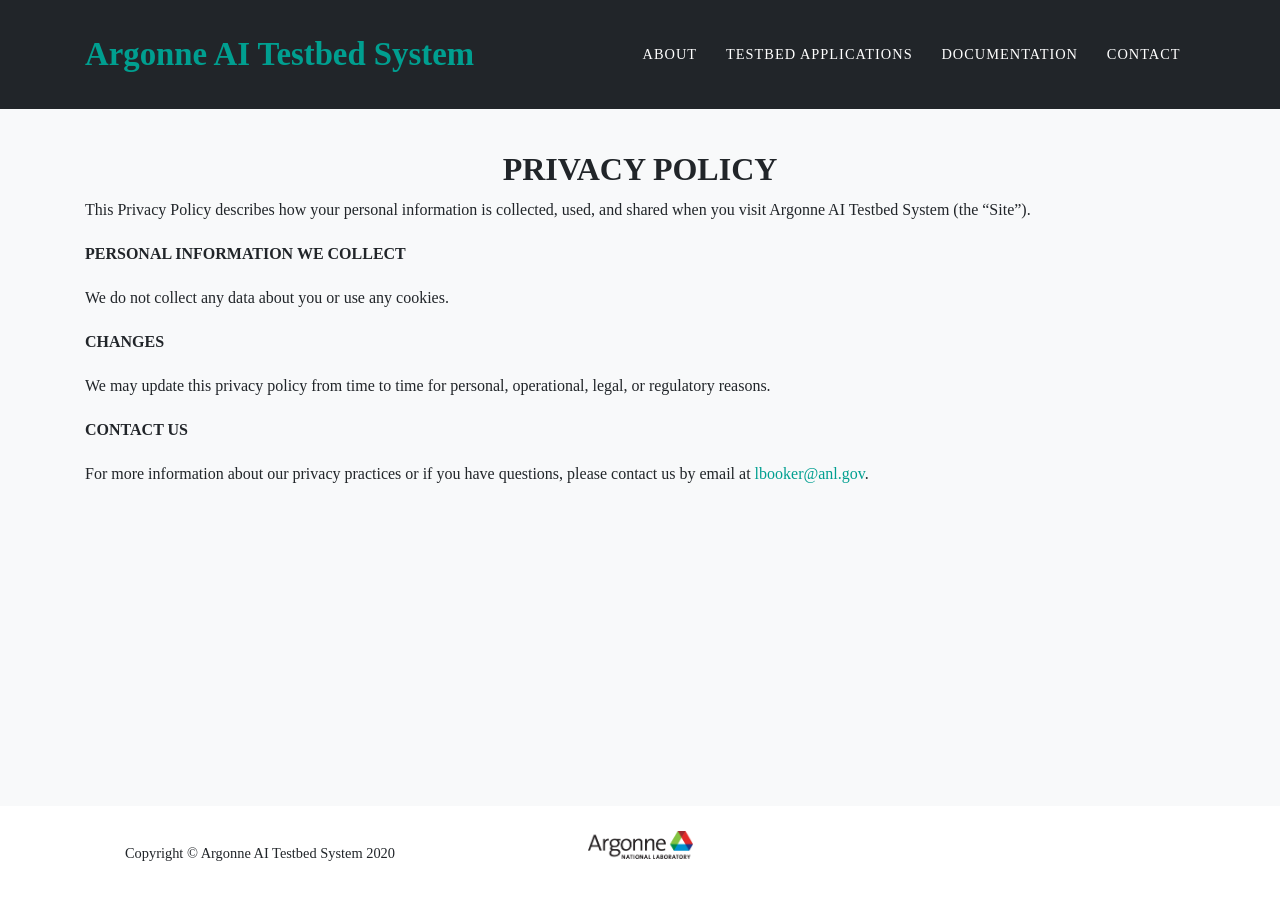
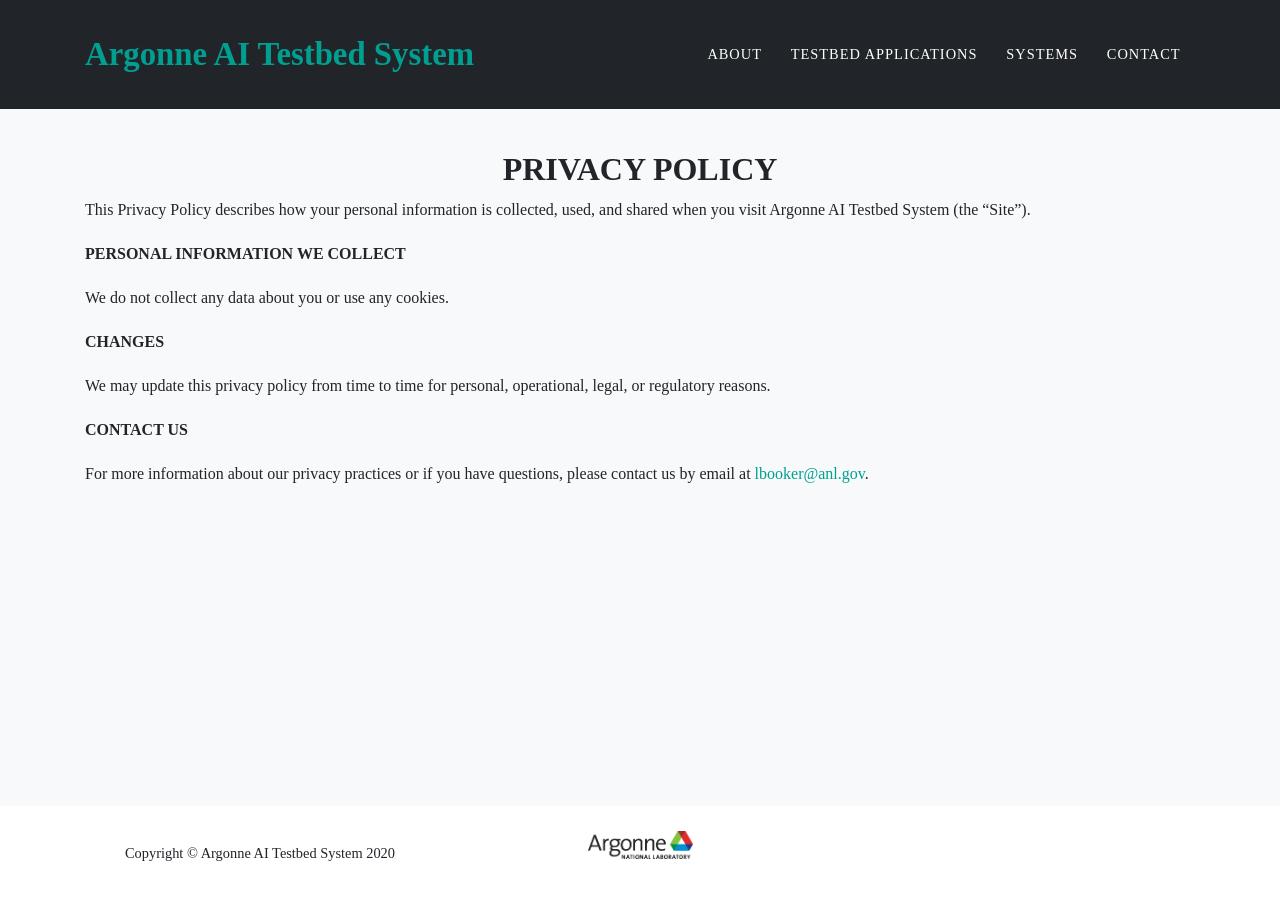
Before and after one commit to argonne-lcf/AITS-Site, a Jekyll site: the page built from docs/legal.md, in a window 1280 px wide. Built offline with Jekyll 4.4.1, drawn with Linux system fonts in a browser that asks for light colours; some web fonts are replaced.

Commit message:
Updated navigation and main images

```diff
--- a/docs/_data/navigation.yml
+++ b/docs/_data/navigation.yml
@@ -5,7 +5,7 @@ nav:
   - title: "Testbed Applications"
     section: services
 
-  - title: "Documentation"
+  - title: "Systems"
     section: portfolio
 
   - title: "Contact"
--- a/docs/_data/sitetext.yml
+++ b/docs/_data/sitetext.yml
@@ -25,7 +25,7 @@ services:
         image: assets/img/services/bildsten_300x300.png
 
 portfolio:
-    title: "Documentation"
+    title: "Systems"
     text: "The AI Testbed is comprised of three systems: Cerebras, Graphcore and SambaNova"
     section: portfolio
     closebutton: "Close Project"
--- a/docs/_data/style.yml
+++ b/docs/_data/style.yml
@@ -4,8 +4,8 @@ white: "#b8e2de"
 #black: "#000"
 
 #Image Customization
-header-image: "../img/header-40.png"
-contact-image: "../img/shutterstock-40.png"
+header-image: "../img/header-75.png"
+contact-image: "../img/shutterstock-75.png"
 
 #Font Awesome icon for portfolio grid when an item is hovered over
 #portfolio-icon: fas fa-expand-arrows-alt fa-3x #default: fas fa-plus fa-3x
```
